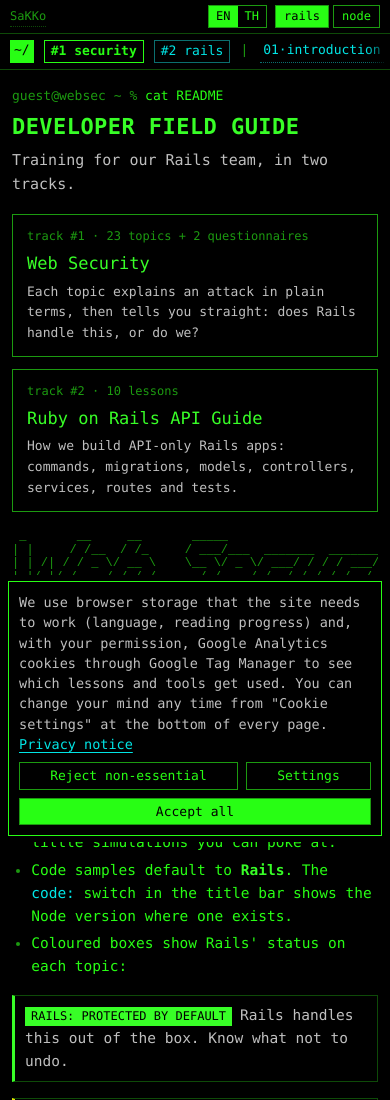
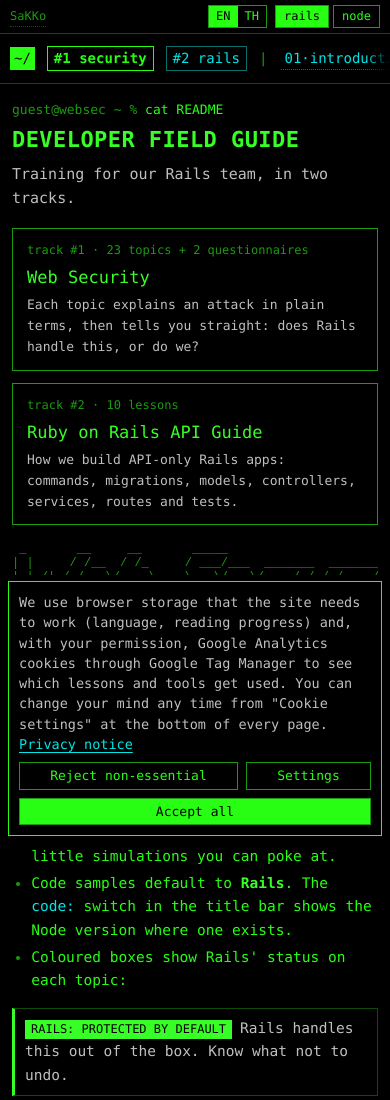
Before and after one commit to SaKKo/security, a plain HTML site: page index.html in a window 390 px wide. Shown: the top 1100 px of the page. Drawn offline with Linux system fonts and the light colour scheme.

Commit message:
increase topbar size for mobile

```diff
--- a/assets/site.css
+++ b/assets/site.css
@@ -466,7 +466,7 @@ select{max-width:100%}
   .langsw button{font-size:12px;padding:1px 8px}
   .lsw a{padding:1px 7px}
   /* one swipeable row of links instead of ten wrapped lines */
-  nav.top{flex-wrap:nowrap;overflow-x:auto;gap:10px;padding:6px 10px;white-space:nowrap;scrollbar-width:none;
+  nav.top{flex-wrap:nowrap;overflow-x:auto;gap:12px;padding:12px 10px;align-items:center;font-size:14px;white-space:nowrap;scrollbar-width:none;
     -webkit-mask-image:linear-gradient(to right,#000 calc(100% - 24px),transparent);mask-image:linear-gradient(to right,#000 calc(100% - 24px),transparent)}
   nav.top::-webkit-scrollbar{display:none}
   nav.top>*{flex:none}
```
